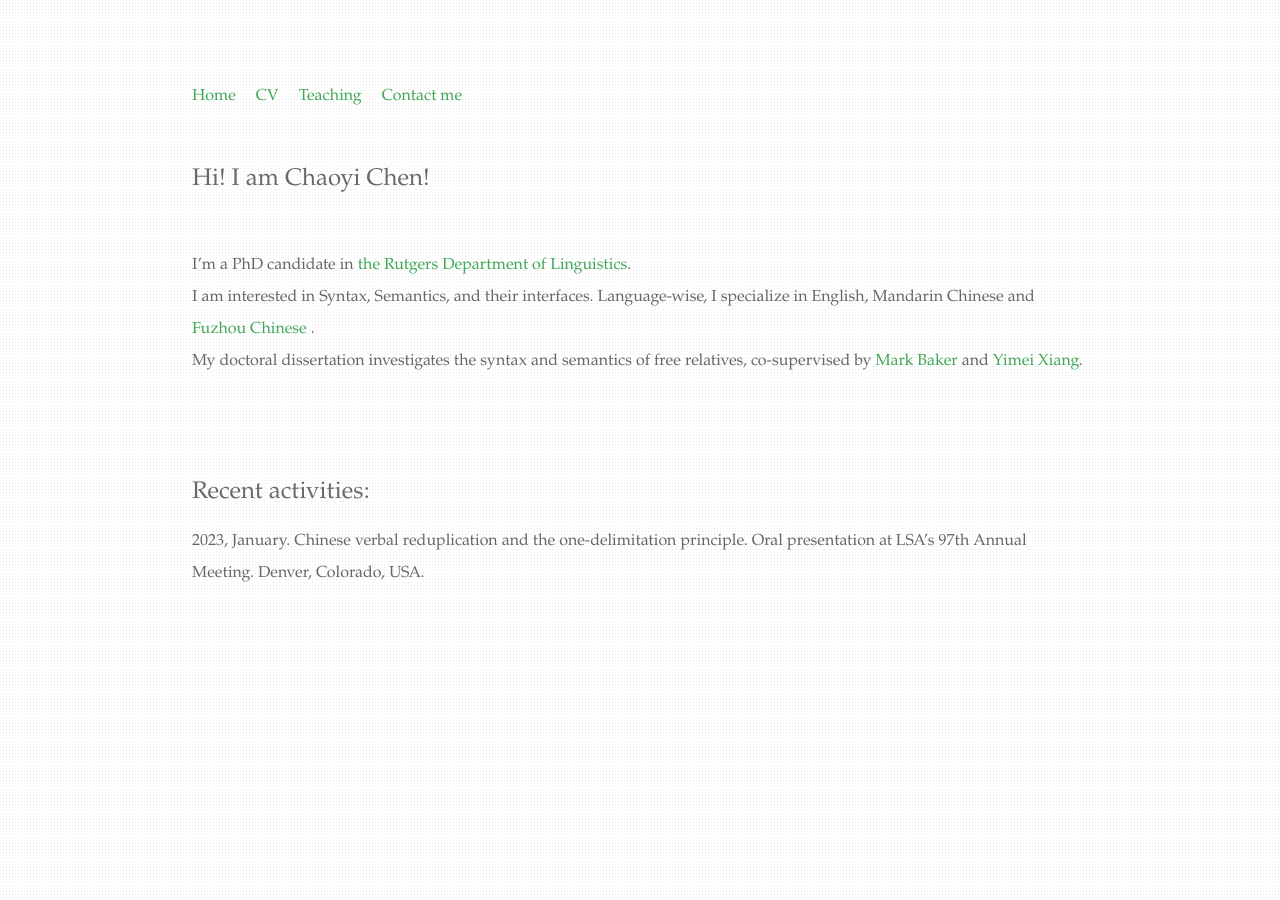
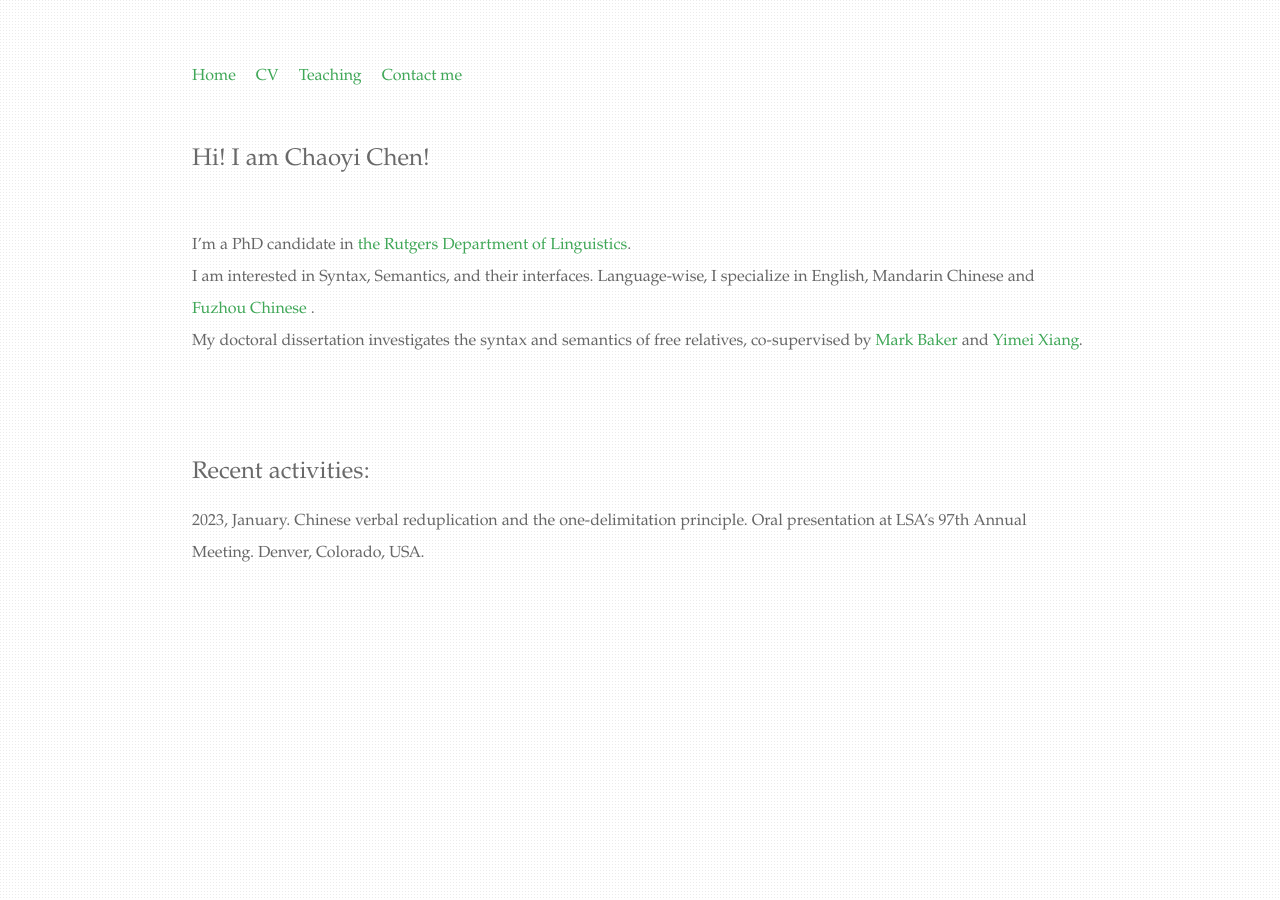
Before and after one commit to chaoyichen71/chaoyichen71.github.io, a Jekyll site: the page built from index.html, in a window 1280 px wide. Built offline with Jekyll 4.4.1, drawn with Linux system fonts in a browser that asks for light colours.

Commit message:
Update main.css

```diff
--- a/css/main.css
+++ b/css/main.css
@@ -1,4 +1,4 @@
-body { margin: 80px auto; width: 70%;
+body { margin: 60px auto; width: 70%;
   font-family: Palatino, Arial, sans-serif;
   background: url("/static/img/subtle_dots.png");
   line-height: 2em;
```
